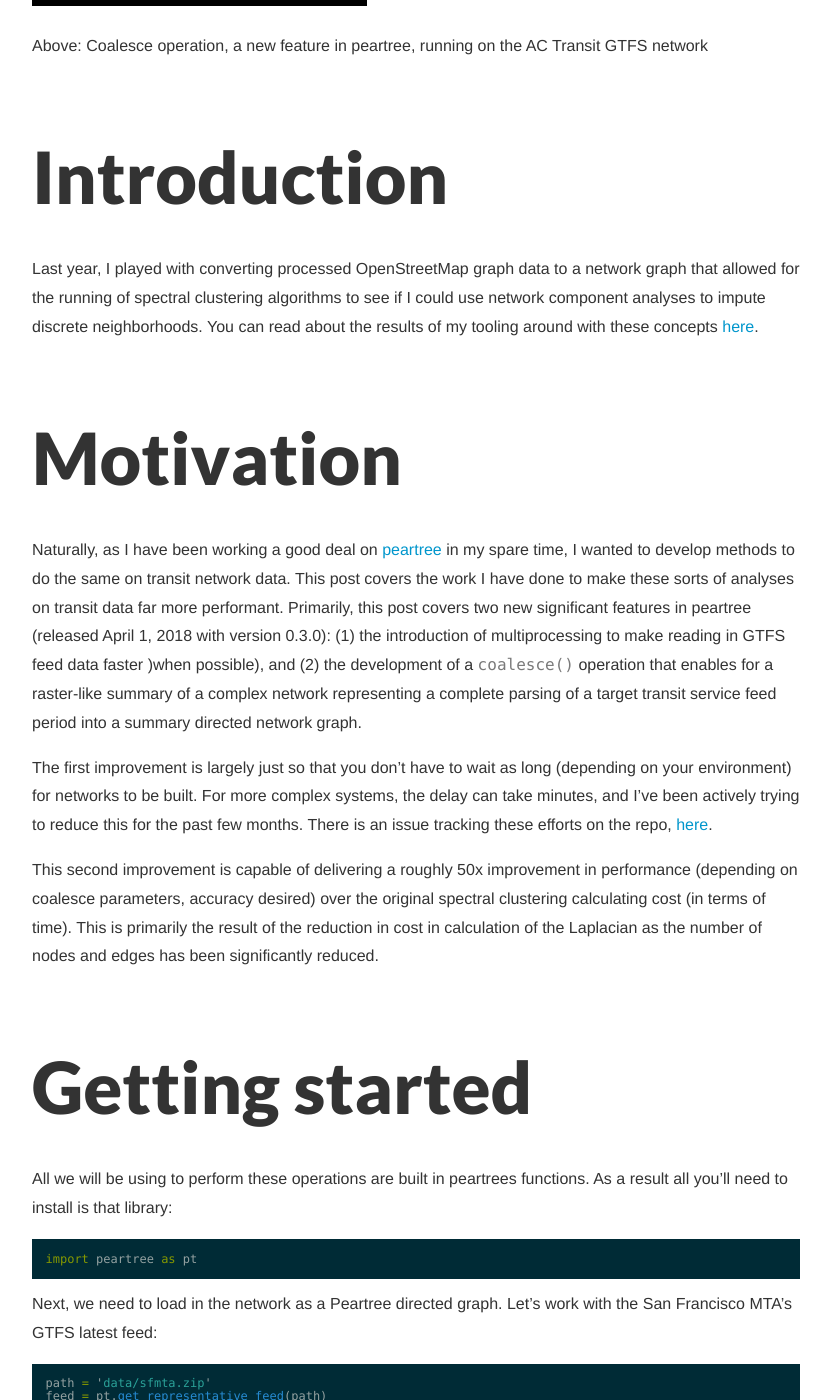
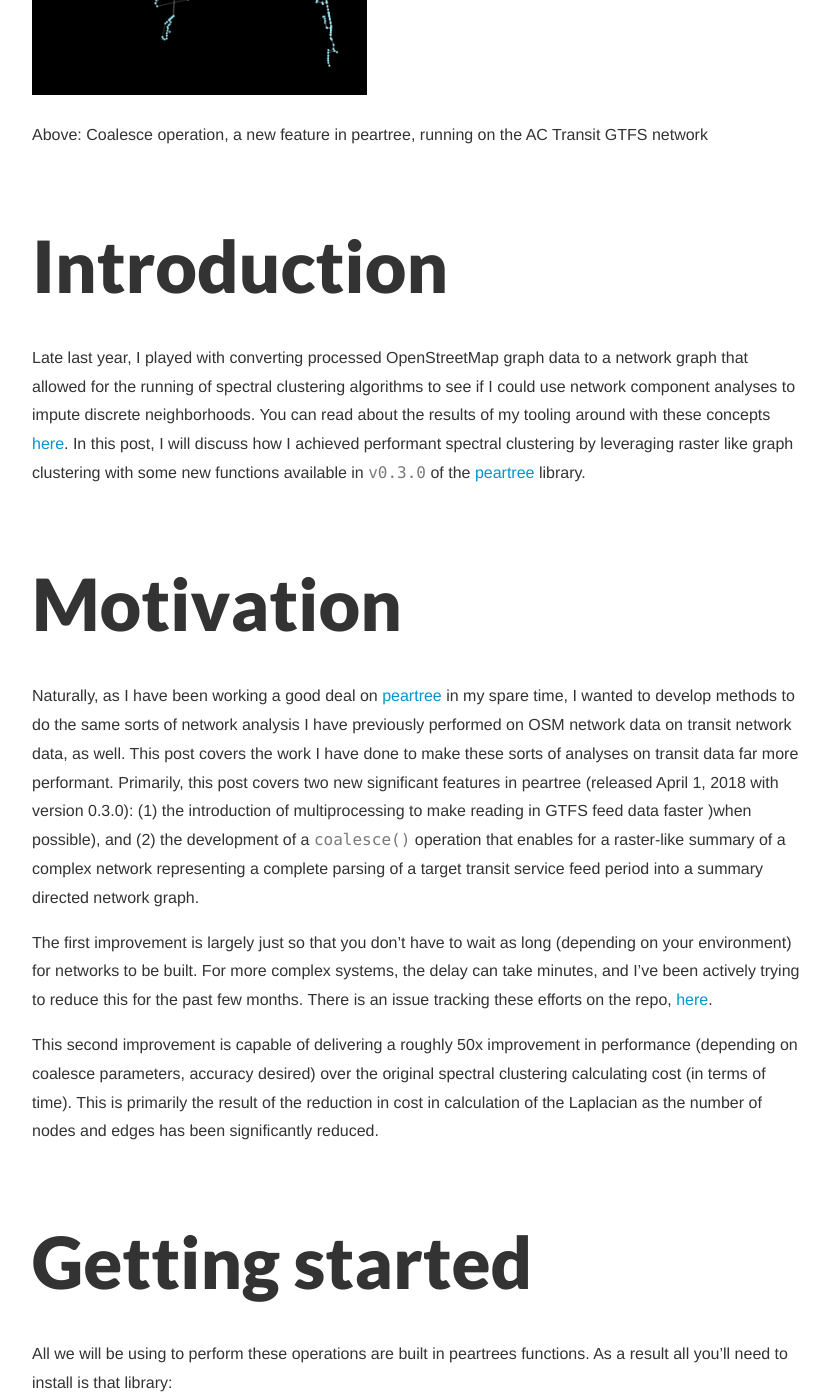
Before and after one commit to kuanb/kuanb.github.io, a Jekyll site: the page built from _posts/2018-04-01-spectral-cluster-transit.md, in a window 1280 px wide and 1400 px high, scrolled down 1075 px. Shown: the whole window, without its empty margins (224-1055 px from the left). Built offline with Jekyll 4.4.1, drawn with Linux system fonts in a browser that asks for light colours; nearby versions of some CDN libraries; our own code applies the rules of GitHub Pages for plain Markdown files; comment, search, counter and statistics services are not loaded; some of the changed text lies outside the part shown.

Commit message:
more comments on cluster; trigger new build

```diff
--- a/_posts/2018-04-01-spectral-cluster-transit.md
+++ b/_posts/2018-04-01-spectral-cluster-transit.md
@@ -4,7 +4,7 @@
 layout: post
 summary: Performant spectral clustering leveraging raster like graph clustering
 comments: true
-—
+---
 
 ![act](https://raw.githubusercontent.com/kuanb/kuanb.github.io/master/images/_posts/spectral-transit/act.gif)
 
@@ -12,11 +12,11 @@
 
 # Introduction
 
-Last year, I played with converting processed OpenStreetMap graph data to a network graph that allowed for the running of spectral clustering algorithms to see if I could use network component analyses to impute discrete neighborhoods. You can read about the results of my tooling around with these concepts [here](http://kuanbutts.com/2017/10/21/spectral-cluster-berkeley/).
+Late last year, I played with converting processed OpenStreetMap graph data to a network graph that allowed for the running of spectral clustering algorithms to see if I could use network component analyses to impute discrete neighborhoods. You can read about the results of my tooling around with these concepts [here](http://kuanbutts.com/2017/10/21/spectral-cluster-berkeley/). In this post, I will discuss how I achieved performant spectral clustering by leveraging raster like graph clustering with some new functions available in `v0.3.0` of the [peartree](https://github.com/kuanb/peartree) library.
 
 # Motivation
 
-Naturally, as I have been working a good deal on [peartree](https://github.com/kuanb/peartree) in my spare time, I wanted to develop methods to do the same on transit network data. This post covers the work I have done to make these sorts of analyses on transit data far more performant. Primarily, this post covers two new significant features in peartree (released April 1, 2018 with version 0.3.0): (1) the introduction of multiprocessing to make reading in GTFS feed data faster )when possible), and (2) the development of a `coalesce()` operation that enables for a raster-like summary of a complex network representing a complete parsing of a target transit service feed period into a summary directed network graph.
+Naturally, as I have been working a good deal on [peartree](https://github.com/kuanb/peartree) in my spare time, I wanted to develop methods to do the same sorts of network analysis I have previously performed on OSM network data on transit network data, as well. This post covers the work I have done to make these sorts of analyses on transit data far more performant. Primarily, this post covers two new significant features in peartree (released April 1, 2018 with version 0.3.0): (1) the introduction of multiprocessing to make reading in GTFS feed data faster )when possible), and (2) the development of a `coalesce()` operation that enables for a raster-like summary of a complex network representing a complete parsing of a target transit service feed period into a summary directed network graph.
 
 The first improvement is largely just so that you don’t have to wait as long (depending on your environment) for networks to be built. For more complex systems, the delay can take minutes, and I’ve been actively trying to reduce this for the past few months. There is an issue tracking these efforts on the repo, [here](https://github.com/kuanb/peartree/issues/12).
 
```
